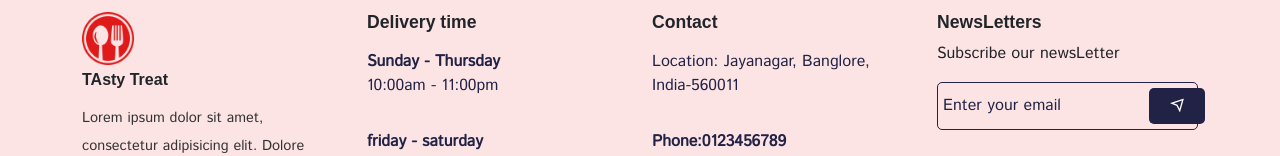
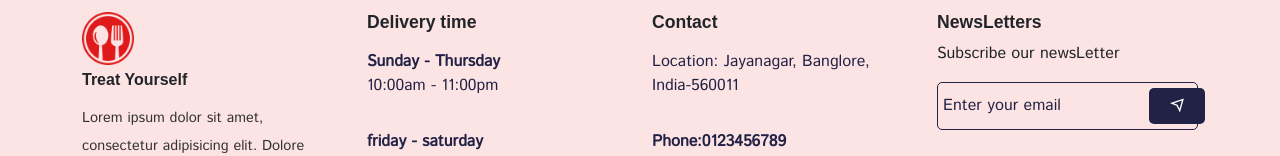
Before and after one commit to amanakhtar78/food-mars, a React (Create React App) app: page /home in a window 1280 px wide. Shown: the part 4816-4972 px from the top of the page. Built offline with nearby package versions, Linux system fonts and the light colour scheme; a web font is replaced by a local one.

Commit message:
new  changes without db

```diff
--- a/src/components/Footer/Footer.jsx
+++ b/src/components/Footer/Footer.jsx
@@ -12,7 +12,7 @@ const Footer = () => {
           <Col lg="3" md="4" sm="6">
             <div className="footer__logo text-start">
               <img src={logo} alt="logo" />
-              <h5>TAsty Treat</h5>
+              <h5>Treat Yourself</h5>
               <p>
                 Lorem ipsum dolor sit amet, consectetur adipisicing elit. Dolore
                 maxime modi repellendus dolorem eum dolorum
```
